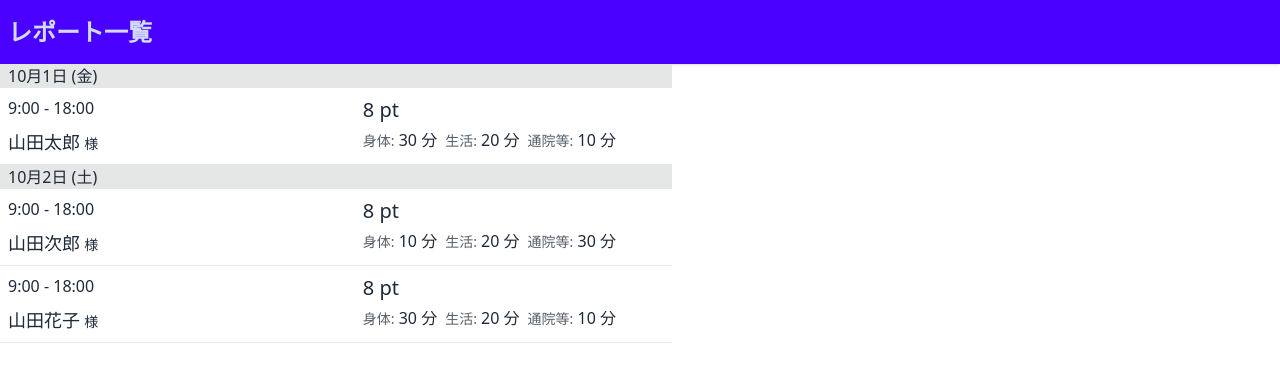
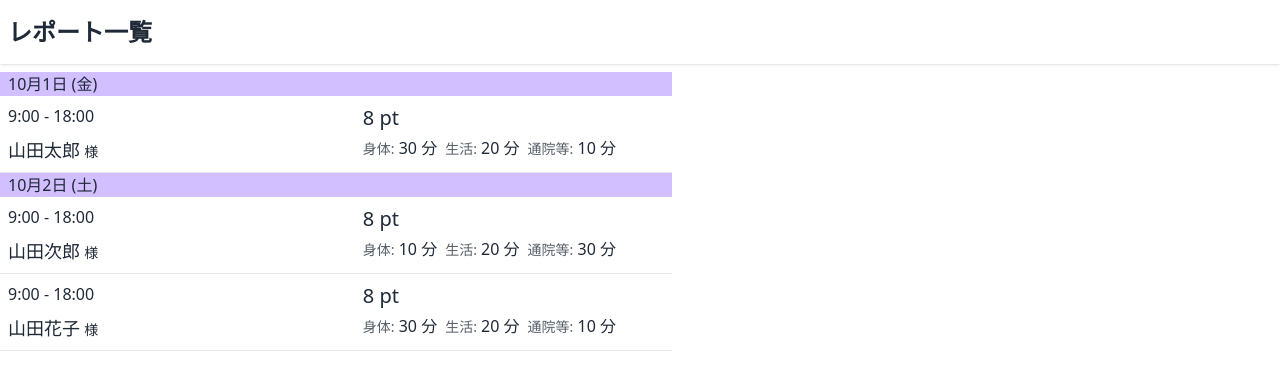
Before and after one commit to ebi311/yu-kaly, a SvelteKit app: page /home-care/reports in a window 1280 px wide. Shown: the top 390 px of the page. Built offline with nearby package versions, Linux system fonts and the light colour scheme; some icons are missing.

Commit message:
配色を変更した

```diff
--- a/src/routes/home-care/+layout.svelte
+++ b/src/routes/home-care/+layout.svelte
@@ -9,9 +9,9 @@
   $: pageTitle = pageTitles[$page.url.pathname] ?? '(unknown page)';
 </script>
 
-<header class="navbar bg-primary shadow">
-  <h1 class="text-2xl text-primary-content font-bold">{pageTitle}</h1>
+<header class="navbar bg-base-100 border-b-1 shadow">
+  <h1 class="text-2xl text-base-content font-bold">{pageTitle}</h1>
 </header>
-<main class="max-w-2xl">
+<main class="max-w-2xl pt-2">
   <slot />
 </main>
--- a/src/routes/home-care/reports/dateDivider.svelte
+++ b/src/routes/home-care/reports/dateDivider.svelte
@@ -7,6 +7,6 @@
   $: formattedDate = format(date, 'M月d日 (ccc)', { locale: ja });
 </script>
 
-<section class="bg-base-300 px-2">
+<section class="bg-primary bg-opacity-25 px-2">
   <h2>{formattedDate}</h2>
 </section>
```
